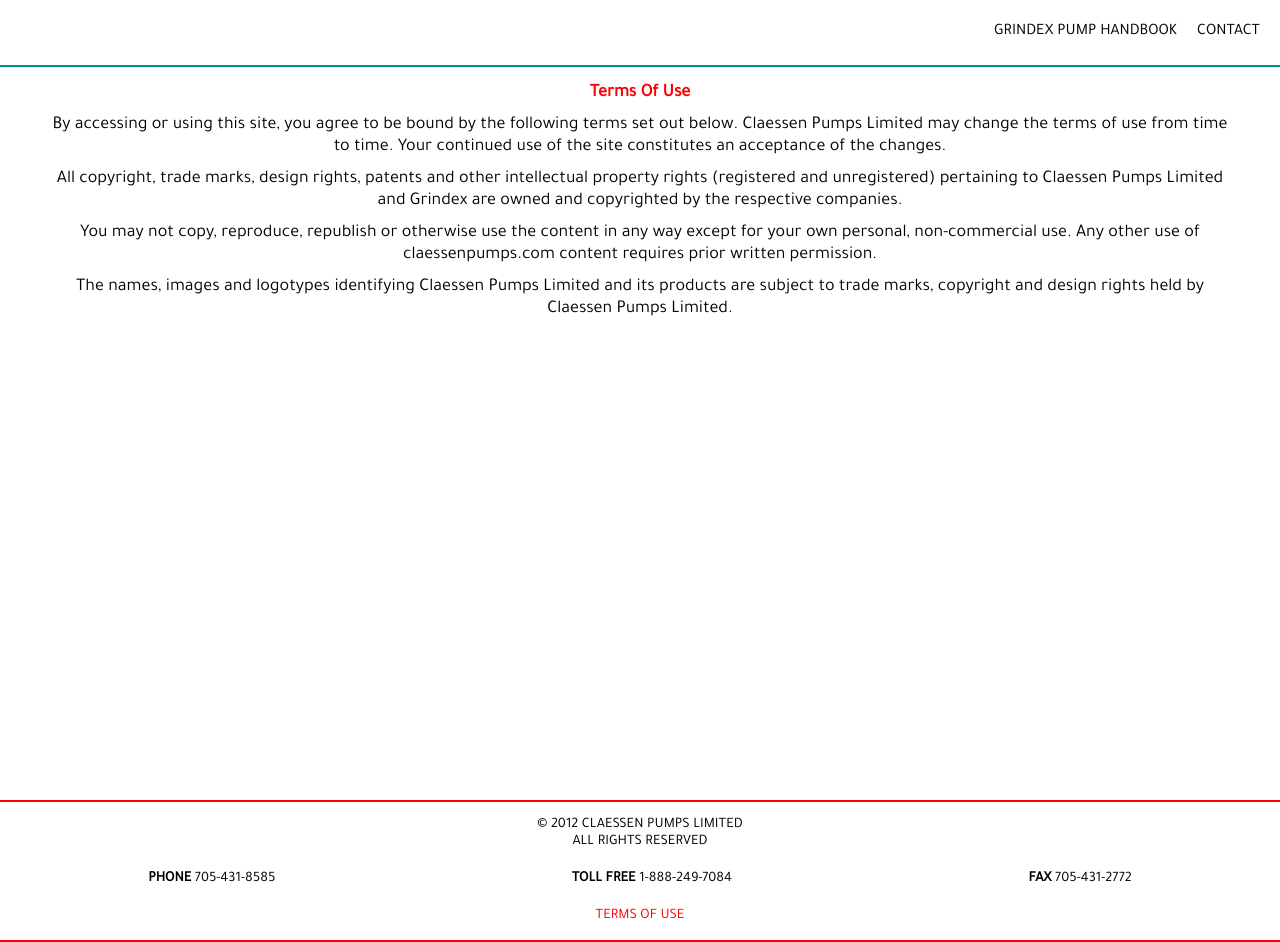
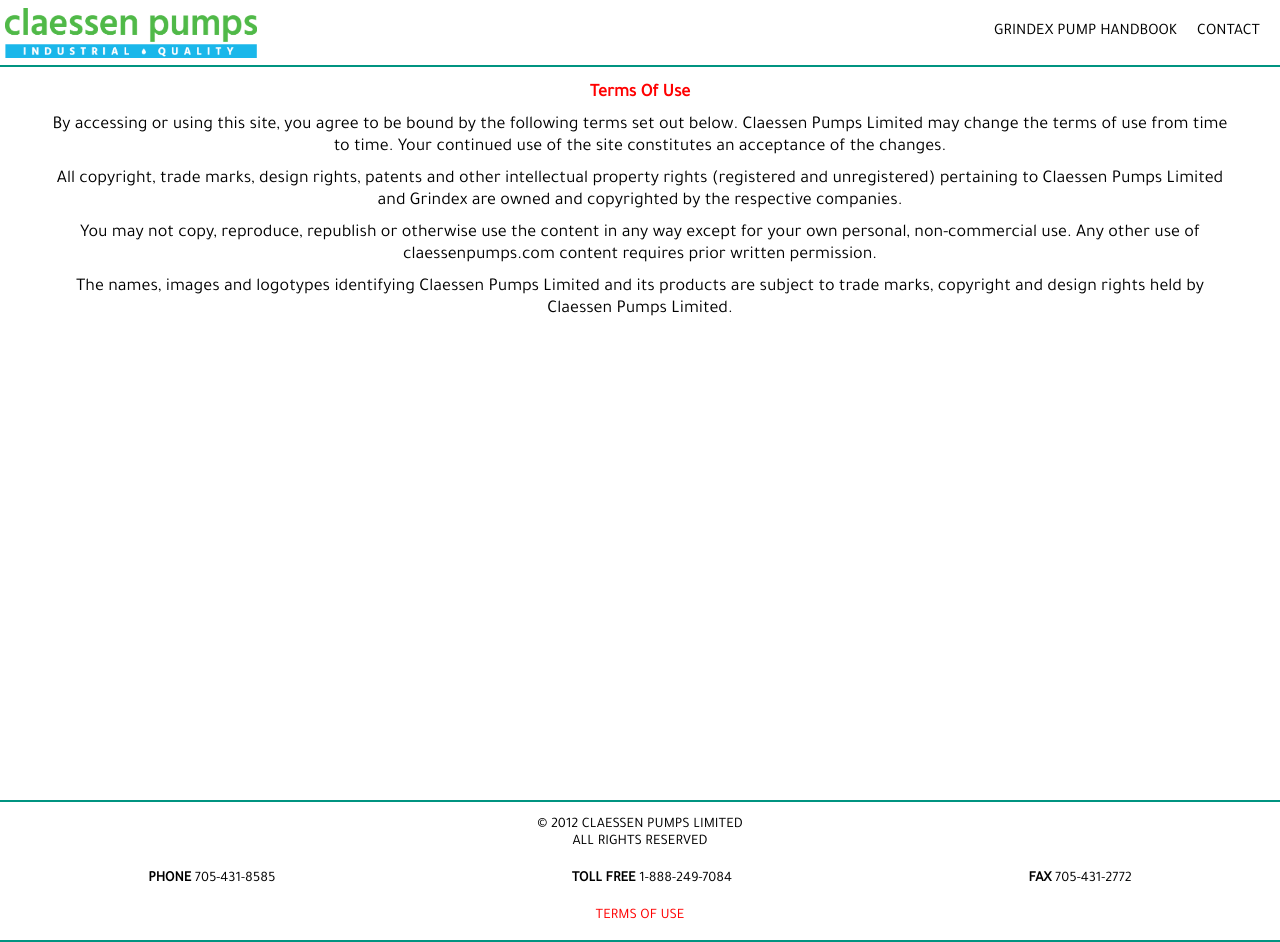
Before and after one commit to TristanB1994/dock-claessen, a Flask app: page /terms.html in a window 1280 px wide. Run offline with Flask 2, Linux system fonts and the light colour scheme.

Commit message:
updated layout color changes

```diff
--- a/flask/app/static/css/styles.css
+++ b/flask/app/static/css/styles.css
@@ -138,7 +138,12 @@ section
 
 nav
 {
-    border-bottom: rgb(0, 148, 129) solid 2px;
+    border-bottom: rgb(255, 0, 0) solid 2px;
+}
+
+.blueborder
+{
+    border-bottom: rgb(0, 148, 129) solid 2px !important;
 }
 
 #logo
@@ -287,6 +292,12 @@ footer
     border-top: rgb(255, 0, 0) solid 2px;
     border-bottom: rgb(255, 0, 0) solid 2px;
     padding: 15px 0px;
+}
+
+.footerlay.Blue
+{
+    border-bottom: rgb(0, 148, 129) solid 2px !important;
+    border-top: rgb(0, 148, 129) solid 2px !important;
 }
 
 .footerlay p
--- a/flask/app/static/js/script.js
+++ b/flask/app/static/js/script.js
@@ -1,5 +1,7 @@
 var logo = document.getElementById('logo');
 var logoTwo = document.getElementById('new_logo');
+var nav = document.getElementsByTagName('nav')[0];
+var foot = document.getElementsByClassName('footerlay')[0];
 
 $(document).ready(function() {
 
@@ -21,4 +23,6 @@ $(document).ready(function() {
 
 function newlogo(){
     logoTwo.classList.add('color');
+    nav.classList.add('blueborder')
+    foot.classList.add('Blue')
 }
```
